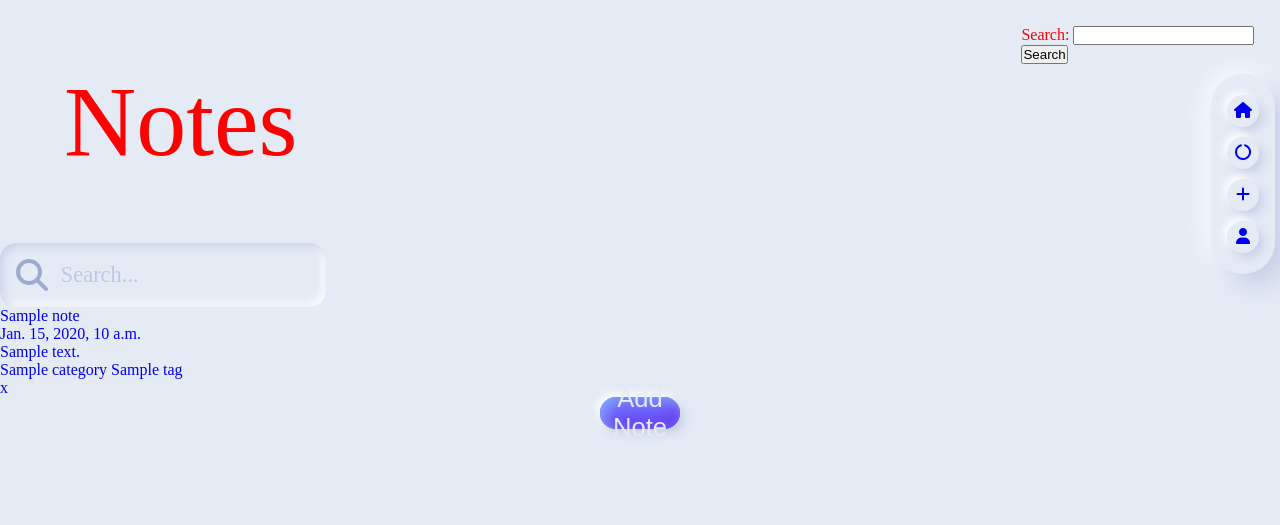
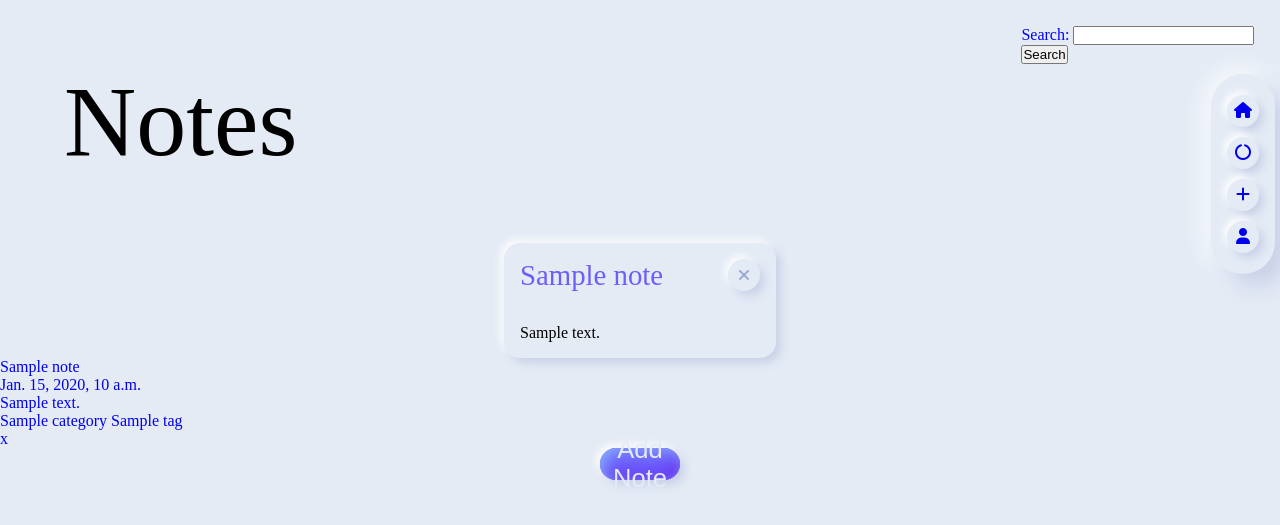
Before and after one commit to seantolbert/notesapp, a Django app: page / in a window 1280 px wide. Shown: the top 525 px of the page. Run offline with Django 4.2, Linux system fonts and the light colour scheme; a user stored in the database is signed in; tables that the repository leaves empty hold one stand-in row (values such as "Sample post"); style sheets or scripts are compiled from the project's sources; some libraries are stand-ins or nearby versions.

Commit message:
adds some formatting to note chip

```diff
--- a/home/static/home/css/home.scss
+++ b/home/static/home/css/home.scss
@@ -6,10 +6,10 @@ $inner-shadow: inset 0.2rem 0.2rem 0.5rem var(--greyLight-2),
 .section {
     margin: 5%;
 
-    p {
-      color: red;
+    // p {
+    //   // color: red;
 
-    }
+    // }
   }
 
 .btn {
@@ -45,7 +45,7 @@ $inner-shadow: inset 0.2rem 0.2rem 0.5rem var(--greyLight-2),
     width: 20.4rem;
     height: 4rem;
     border: none;
-    border-radius: 1rem;
+    border-radius: 3rem;
     font-size: 1.4rem;
     padding-left: 3.8rem;
     box-shadow: $inner-shadow;
@@ -74,3 +74,51 @@ $inner-shadow: inset 0.2rem 0.2rem 0.5rem var(--greyLight-2),
     transition: .3s ease;
   }
 }
+
+// note tiles
+
+.chip {
+  justify-self: center;
+  width: 17rem;
+  height: auto;
+  border-radius: 1rem;
+  box-shadow: $shadow;
+  align-items: center;
+  background: var(--greyLight-1);
+
+  &__top-row {
+    display: flex;
+    flex-direction: row;
+    justify-content: space-between;
+
+    .title {
+      margin: 1rem;
+      font-size: 1.8rem;
+      color: var(--primary);
+    }
+
+    .close {
+      box-shadow: $shadow;
+      padding: 1rem;
+      border-radius: 50%;
+      width: 1rem;
+      height: 1rem;
+      display: flex;
+      margin: 1rem;
+      justify-content: center;
+      align-items: center;
+      cursor: pointer;
+      color: var(--greyDark);
+
+      &:hover {
+        color: var(--primary);
+      }
+      &:active {
+        box-shadow: $inner-shadow;
+      }
+    }
+  }
+  &__text {
+    padding: 1rem;
+  }
+}
--- a/home/templates/home/home.html
+++ b/home/templates/home/home.html
@@ -20,15 +20,33 @@
   </div>
 </section>
 
-<div class="search">
+<!-- <div class="search">
   <input type="text" class="search__input" placeholder="Search..." />
   <div class="search__icon">
     <i class="fa-solid fa-magnifying-glass"></i>
   </div>
+</div> -->
+
+{% if notes %}
+{% for note in notes %}
+{% if note.user.id == user.id %}
+
+<div class="chip">
+    <div class="chip__top-row">
+        <div class="title">
+            <p>{{note.title}}</p>
+        </div>
+        <a href="{% url 'delete_note' note.id %}">
+            <div class="close">
+                <i class="fa-solid fa-xmark"></i>
+            </div>
+        </a>
+    </div>
+        <div class="chip__text">
+            <span class="text">{{note.text|safe}}</span>
+        </div>
 </div>
 
-{% if request.user.is_authenticated %} {% for note in notes %}
-{% if note.user.id == user.id %}
 <div>
   <a href="{% url 'update_note' note.id %}">
     <div>{{note.title}}</div>
```
Also changed, not shown: static/home/css/home.css (+36 -3 lines), 1 other file.
